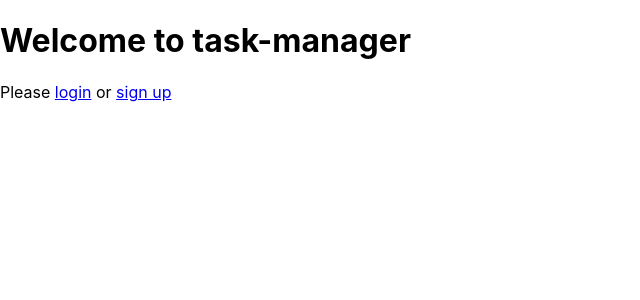
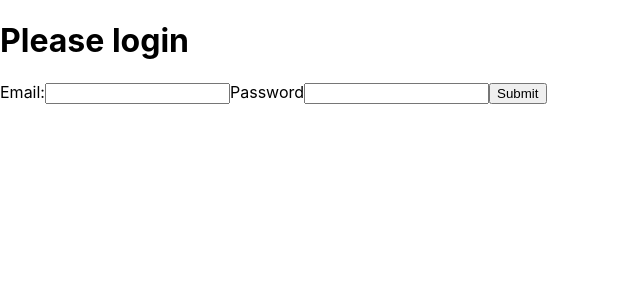
Before and after one commit to sbentleywd/task-manager-fe, a React (Create React App) app: page / in a window 1280 px wide. Shown: the top 300 px of the page, without its empty margins (0-640 px from the left). Built offline with nearby package versions, Linux system fonts and the light colour scheme.

Commit message:
adds token storage

```diff
--- a/src/components/App/App.tsx
+++ b/src/components/App/App.tsx
@@ -1,17 +1,29 @@
-import React from "react";
+import React, { useState, useEffect } from "react";
 import { BrowserRouter as Router, Route } from "react-router-dom";
 
 // Component imports
-import Welcome from "../Welcome/Welcome";
+
+import Dashboard from "../Welcome/DashBoard";
 import Login from "../Welcome/Login";
 import SignUp from "../Welcome/SignUp";
+import useToken from "../auth/useToken";
 
 function App() {
+	const { token, setToken } = useToken();
+
+	if (!token) {
+		return <Login setToken={setToken} />;
+	}
+
 	return (
 		<Router>
-			<Route exact path="/" component={Welcome} />
+			<Route
+				exact
+				path="/"
+				render={(props) => <Dashboard {...props} setToken={setToken} />}
+			/>
 			<Route exact path="/login" component={Login} />
-			<Route exact path="/sign_up" component={SignUp} />
+			<Route exact path="/sign-up" component={SignUp} />
 		</Router>
 	);
 }
--- /dev/null
+++ b/src/components/Welcome/DashBoard.tsx
@@ -0,0 +1,13 @@
+import React from "react";
+import Logoutbutton from "./Logoutbutton";
+
+const DashBoard = (props: any) => {
+	return (
+		<div>
+			<h1>My tasks</h1>
+			<Logoutbutton setToken={props.setToken} />
+		</div>
+	);
+};
+
+export default DashBoard;
--- a/src/components/Welcome/Login.tsx
+++ b/src/components/Welcome/Login.tsx
@@ -1,9 +1,49 @@
-import React from "react";
+import React, { useState, SyntheticEvent } from "react";
 
-const Login = () => {
+const Login = (props: any) => {
+	const [userName, setUserName] = useState("");
+	const [password, setPassword] = useState("");
+
+	const handleSubmit = async (event: SyntheticEvent) => {
+		event.preventDefault();
+		props.setToken("test-token");
+		// try {
+		// 	const response = await fetch("http://localost:3001/users/login");
+		// 	if (response.ok) {
+		// 		const jsonResponse = await response.json();
+		// 		const token = jsonResponse.token;
+		// 		props.setToken(token);
+		// 	}
+		// } catch (e) {
+		// 	console.log(e);
+		// }
+	};
+
 	return (
 		<div>
 			<h1>Please login</h1>
+			<form onSubmit={(event) => handleSubmit(event)}>
+				<label>
+					Email:
+					<input
+						type="email"
+						value={userName}
+						onChange={(e) => setUserName(e.target.value)}
+					/>
+				</label>
+
+				<label>
+					Password
+					<input
+						type="password"
+						value={password}
+						onChange={(e) => {
+							setPassword(e.target.value);
+						}}
+					/>
+				</label>
+				<input type="submit" value="Submit" />
+			</form>
 		</div>
 	);
 };
--- /dev/null
+++ b/src/components/Welcome/Logoutbutton.tsx
@@ -0,0 +1,7 @@
+import React from "react";
+
+const Logoutbutton = (props: any) => {
+	return <button onClick={() => props.setToken(null)}>Logout</button>;
+};
+
+export default Logoutbutton;
--- a/src/components/Welcome/Welcome.tsx
+++ b/src/components/Welcome/Welcome.tsx
@@ -4,10 +4,6 @@ const Welcome = () => {
 	return (
 		<div>
 			<h1>Welcome to task-manager</h1>
-			<p>
-				Please <a href="/login">login</a> or{" "}
-				<a href="/sign_up">sign up</a>
-			</p>
 		</div>
 	);
 };
--- /dev/null
+++ b/src/components/auth/useToken.tsx
@@ -0,0 +1,20 @@
+import { useState } from "react";
+
+export default function useToken() {
+	const getToken = () => {
+		const tokenString = sessionStorage.getItem("token");
+		const userToken = JSON.parse(tokenString!);
+		return userToken;
+	};
+	const [token, setToken] = useState<String>();
+
+	const saveToken = (token: string) => {
+		sessionStorage.setItem("token", JSON.stringify(token));
+		setToken(token);
+	};
+
+	return {
+		setToken: saveToken,
+		token,
+	};
+}
```
Also changed, not shown: 2 other files (tests, documents, lock files or other folders).
